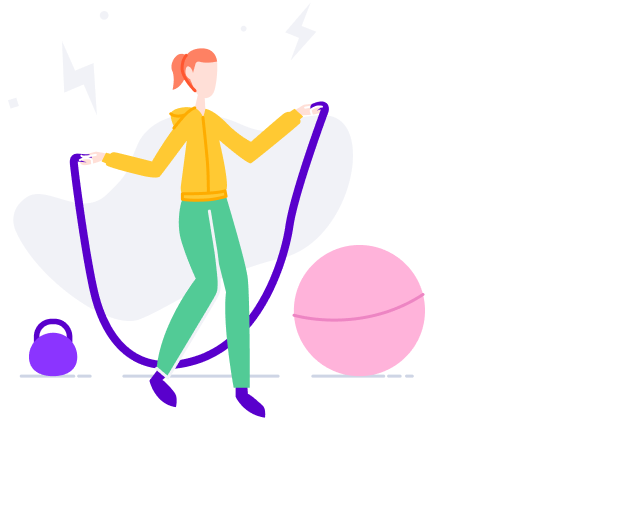
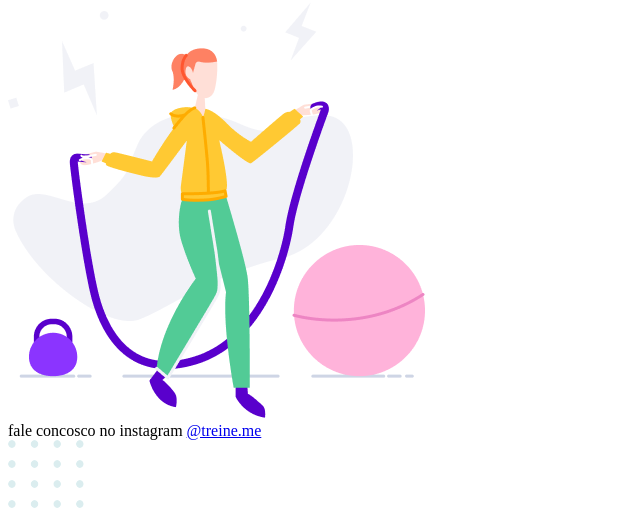
Before and after one commit to juniorvolontedev/explorer-treine-me, a plain HTML site: page index.html in a window 1280 px wide. Shown: the part 273-803 px from the top of the page, without its empty margins (0-640 px from the left). Drawn offline with Linux system fonts and the light colour scheme.

Commit message:
finalizando a estrutura do HTML semântico

```diff
--- a/index.html
+++ b/index.html
@@ -44,7 +44,16 @@
         />
       </main>
 
-      <footer></footer>
+      <footer>
+        fale concosco no instagram
+        <a target="_blank" href="https://instagram.com/treine.me">@treine.me</a>
+      </footer>
     </div>
+
+    <img
+      id="balls"
+      src="./images/balls.svg"
+      alt="bolinhas decorativas verdes no canto inferior direito da página"
+    />
   </body>
 </html>
```
